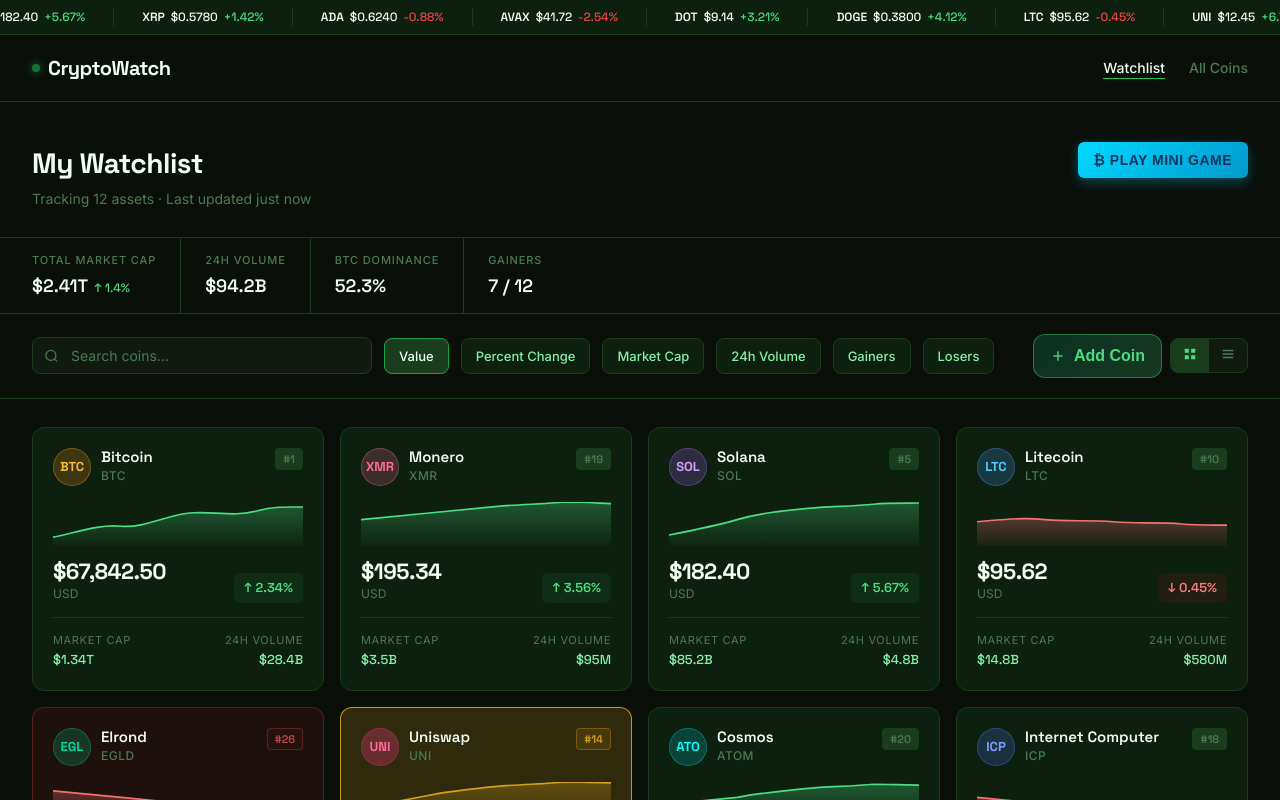
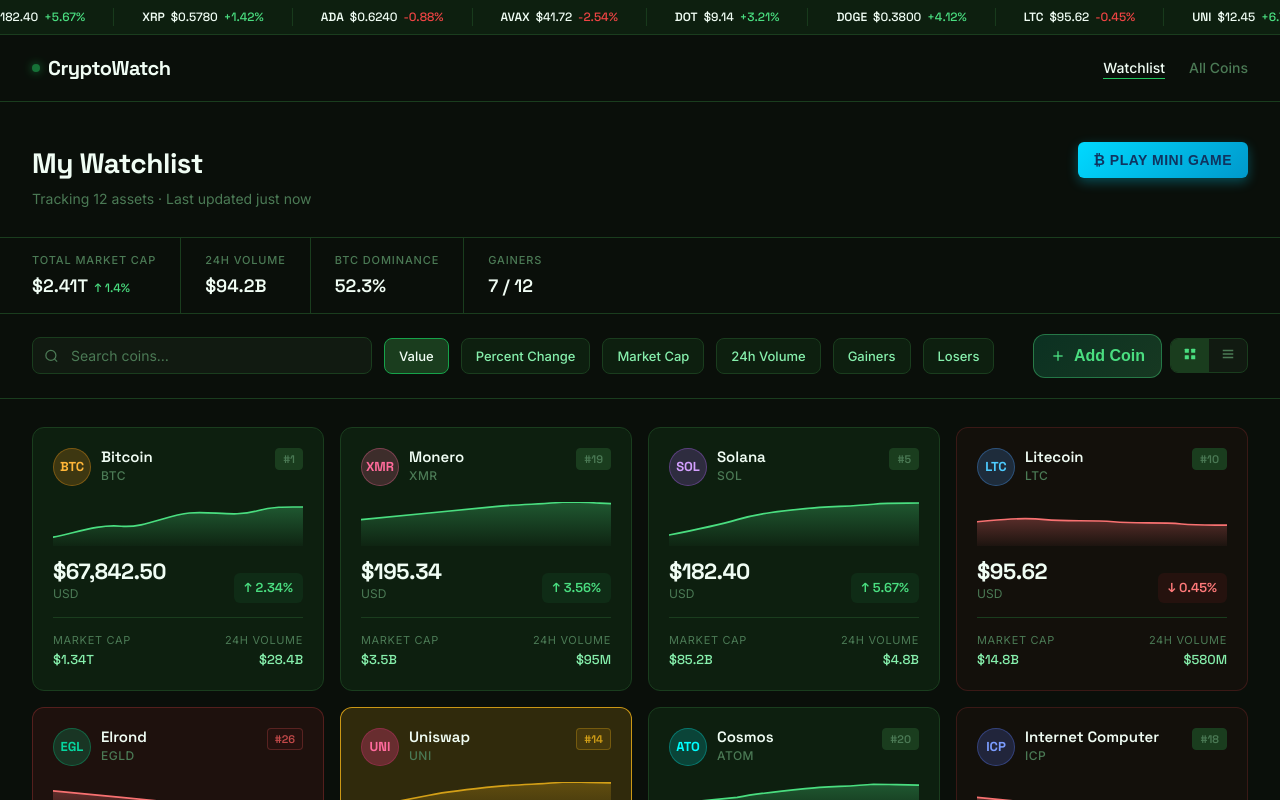
Before and after one commit to agility-partners/jack-olson-crypto, a Next.js app: page / in a window 1280 px wide. Shown: the top 800 px of the page. Built offline with nearby package versions, Linux system fonts and the light colour scheme.

Commit message:
Add loser styling to CSS for red card backgrounds

```diff
--- a/src/app/components/CryptoCard.module.css
+++ b/src/app/components/CryptoCard.module.css
@@ -75,6 +75,16 @@
 
 .biggestLoser .changeBadge {
   color: #c24949;
+}
+
+.loser {
+  background: #5c1a1a20;
+  border-color: #8b2e2e55;
+}
+
+.loser:hover {
+  background: #5c1a1a40;
+  border-color: #8b2e2e80;
 }
 
 /* ── Card top ── */
```
